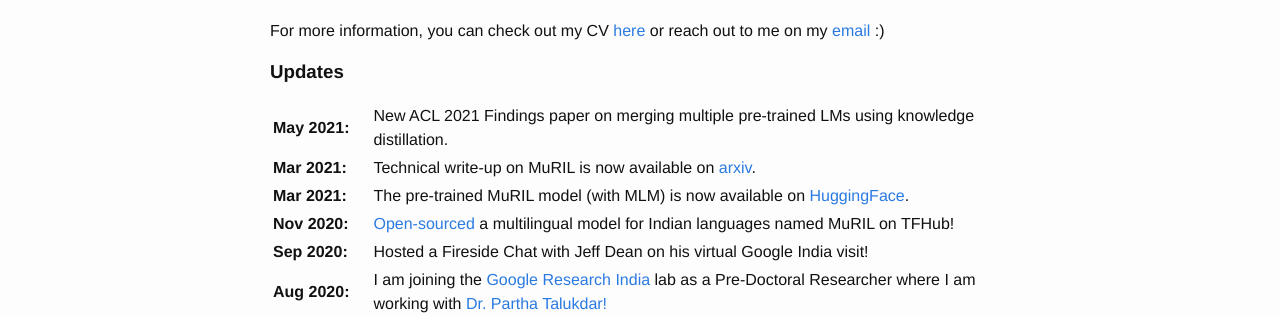
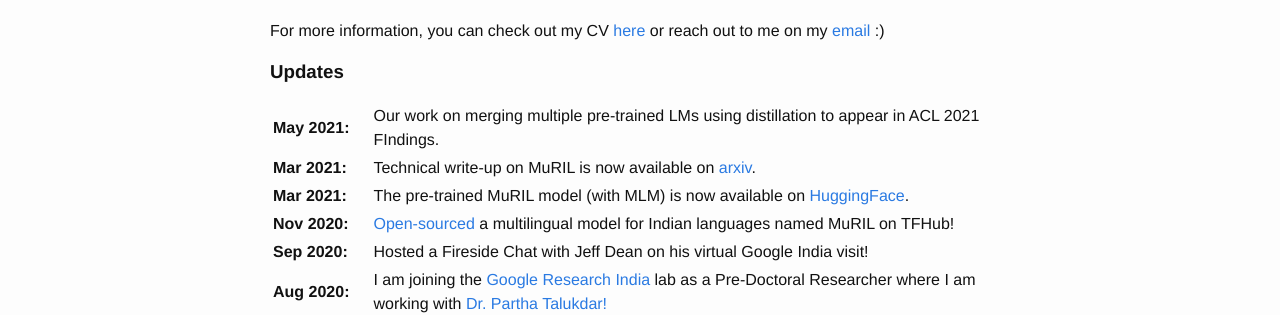
Before and after one commit to simran-khanuja/simran-khanuja.github-deprecated.io, a Jekyll site: the page built from index.md, in a window 1280 px wide. Shown: the part 556-871 px from the top of the page. Built offline with Jekyll 4.4.1, drawn with Linux system fonts in a browser that asks for light colours.

Commit message:
changed update

```diff
--- a/index.md
+++ b/index.md
@@ -26,7 +26,7 @@
 <table>
 <col width="100px">
 <col width="650px">
-<tr><td><b>May 2021:</b></td><td>New ACL 2021 Findings paper on merging multiple pre-trained LMs using knowledge distillation.</td></tr>
+<tr><td><b>May 2021:</b></td><td>Our work on merging multiple pre-trained LMs using distillation to appear in ACL 2021 FIndings.</td></tr>
 <tr><td><b>Mar 2021:</b></td><td>Technical write-up on MuRIL is now available on <a href="https://arxiv.org/pdf/2103.10730.pdf">arxiv</a>.</td></tr>
 <tr><td><b>Mar 2021:</b></td><td>The pre-trained MuRIL model (with MLM) is now available on <a href="https://huggingface.co/google/muril-base-cased">HuggingFace</a>.</td></tr>
 <tr><td><b>Nov 2020:</b></td><td><a href="https://tfhub.dev/google/MuRIL/1">Open-sourced</a> a multilingual model for Indian languages named MuRIL on TFHub!</td></tr>
```
